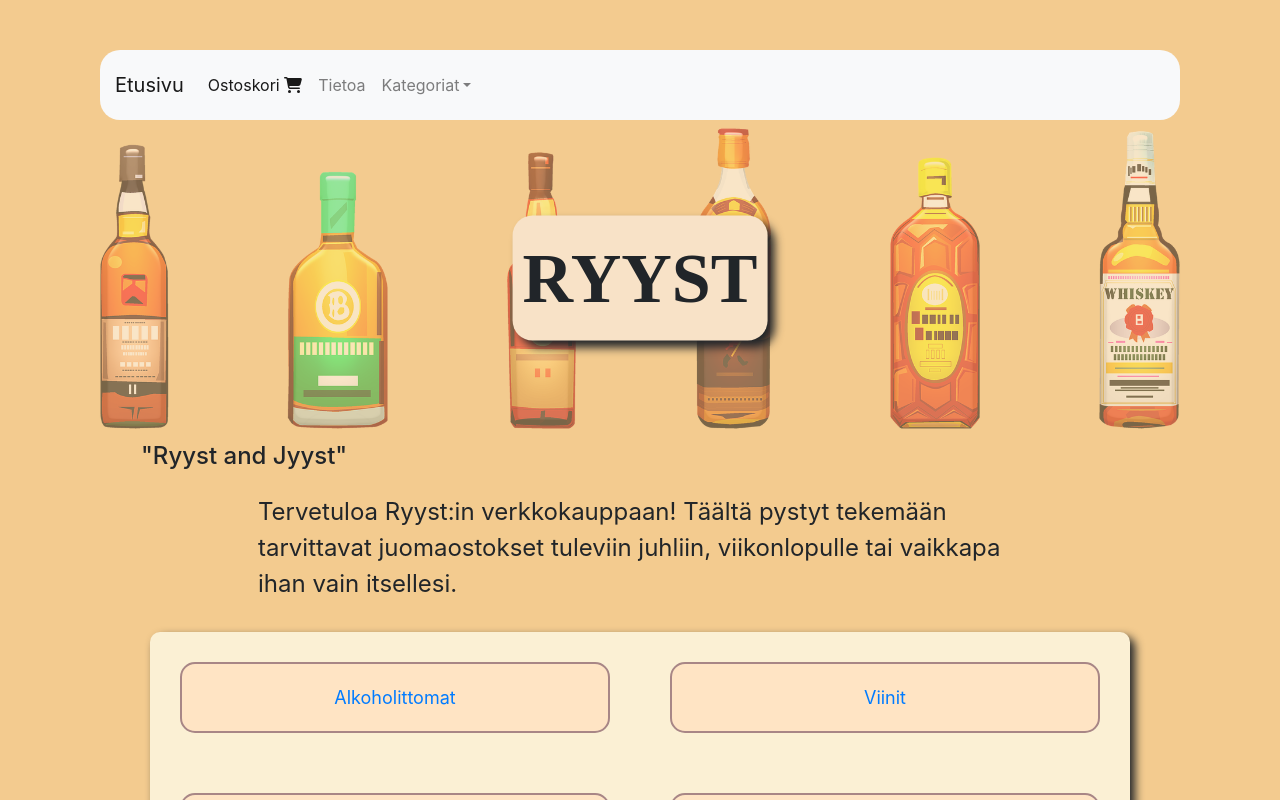
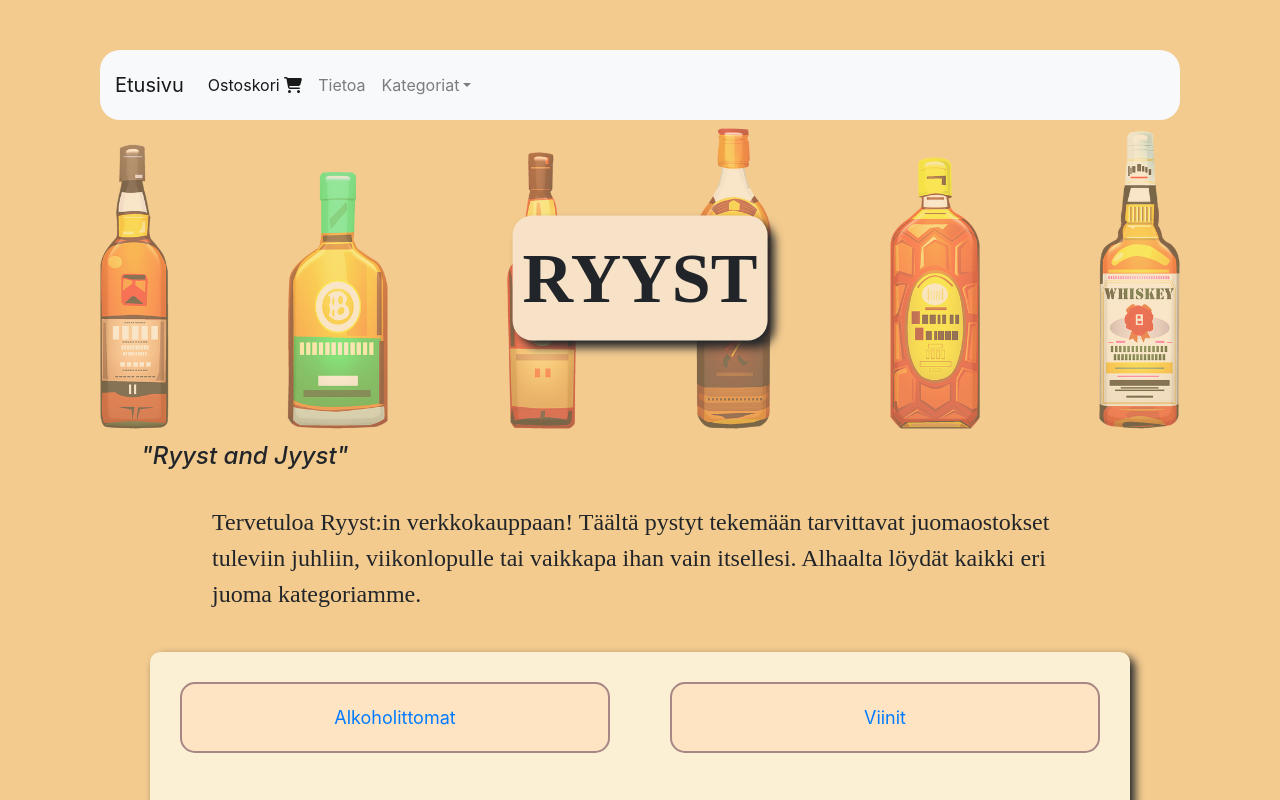
Before and after one commit to Verkkopalveluprojekti-SG8/verkkopalveluprojekti-SG8, a React (Create React App) app in the folder verkkopalveluprojekti/: page / in a window 1280 px wide. Shown: the top 800 px of the page. Built offline with nearby package versions, Linux system fonts and the light colour scheme; no server answers.

Commit message:
ulkoasua

```diff
--- a/verkkopalveluprojekti/src/App.css
+++ b/verkkopalveluprojekti/src/App.css
@@ -46,6 +46,7 @@ img{
   grid-template-columns: repeat(2, 1fr);
   margin-left: 5%;
   font-size: small;
+  font-style: oblique;
   padding: 5px;
 
 }
@@ -53,9 +54,10 @@ img{
 .container{
 
   font-size: x-large;
-  padding: 10px;
+  font-family: 'Times New Roman', Times, serif;
+  padding: 20px;
   border-radius: 10px;
-  width: 70%;
+  width: 80%;
 }
 
 .categories {
--- a/verkkopalveluprojekti/src/App.js
+++ b/verkkopalveluprojekti/src/App.js
@@ -45,7 +45,7 @@ function App() {
         </div>
 
         <p class="container">
-          Tervetuloa Ryyst:in verkkokauppaan! Täältä pystyt tekemään tarvittavat juomaostokset tuleviin juhliin, viikonlopulle tai vaikkapa ihan vain itsellesi.
+          Tervetuloa Ryyst:in verkkokauppaan! Täältä pystyt tekemään tarvittavat juomaostokset tuleviin juhliin, viikonlopulle tai vaikkapa ihan vain itsellesi. Alhaalta löydät kaikki eri juoma kategoriamme.
         </p>
 
 
```
